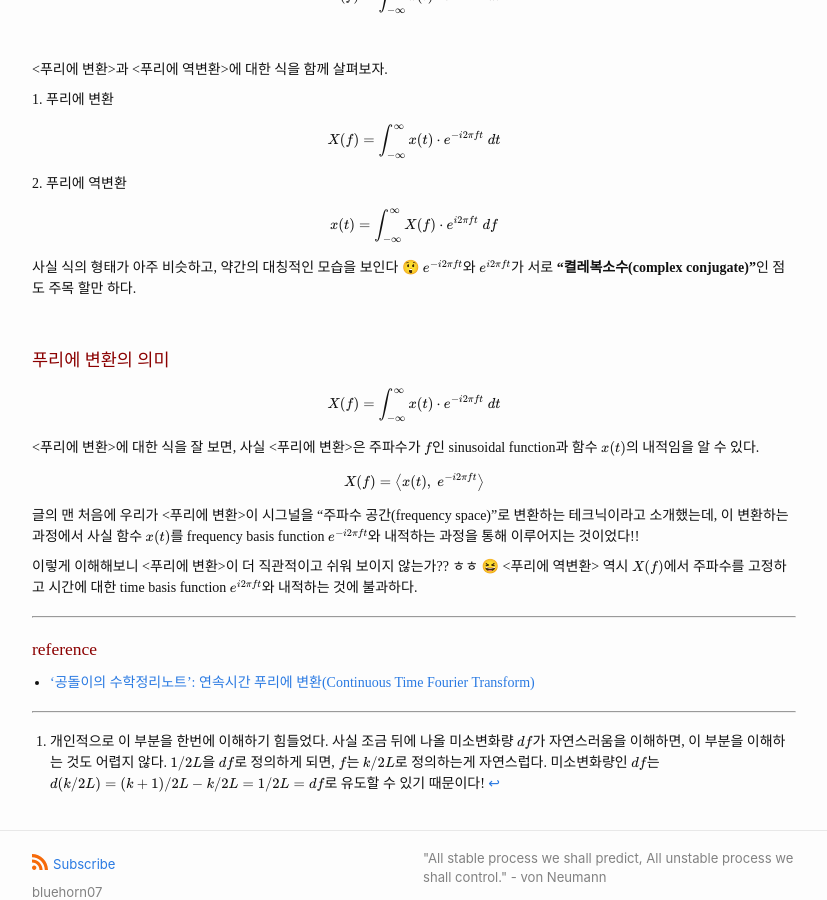
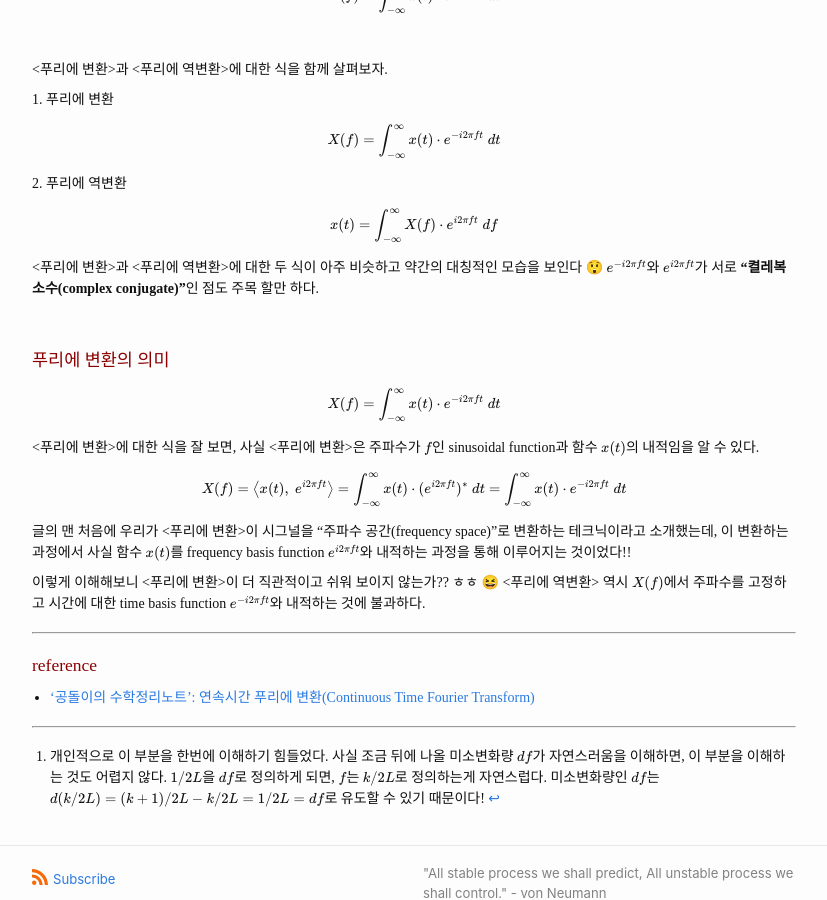
Before and after one commit to BlueHorn07/computer_science, a Jekyll site: the page built from _posts/data-mining/2021-06-09-fourier-transform.md, in a window 1280 px wide and 900 px high, scrolled down 2131 px. Shown: the whole window, without its empty margins (226-1053 px from the left). Built offline with Jekyll 4.4.1, drawn with Linux system fonts in a browser that asks for light colours; nearby versions of some CDN libraries; some web fonts are replaced.

Commit message:
fix typo

```diff
--- a/_posts/data-mining/2021-06-09-fourier-transform.md
+++ b/_posts/data-mining/2021-06-09-fourier-transform.md
@@ -132,7 +132,7 @@ $$
 x(t) = \int_{-\infty}^{\infty} X(f) \cdot e^{i2\pi f t} \; df
 $$
 
-사실 식의 형태가 아주 비슷하고, 약간의 대칭적인 모습을 보인다 😲 $e^{-i2\pi f t}$와 $e^{i2\pi f t}$가 서로 **"켤레복소수(complex conjugate)"**인 점도 주목 할만 하다.
+\<푸리에 변환\>과 \<푸리에 역변환\>에 대한 두 식이 아주 비슷하고 약간의 대칭적인 모습을 보인다 😲 $e^{-i2\pi f t}$와 $e^{i2\pi f t}$가 서로 **"켤레복소수(complex conjugate)"**인 점도 주목 할만 하다.
 
 <br/>
 
@@ -145,12 +145,12 @@ $$
 \<푸리에 변환\>에 대한 식을 잘 보면, 사실 \<푸리에 변환\>은 주파수가 $f$인 sinusoidal function과 함수 $x(t)$의 내적임을 알 수 있다.
 
 $$
-X(f) = \left< x(t), \; e^{-i2\pi f t}\right>
+X(f) = \left< x(t), \; e^{i2\pi f t}\right> = \int_{-\infty}^{\infty} x(t) \cdot (e^{i2\pi f t})^{*} \; dt = \int_{-\infty}^{\infty} x(t) \cdot e^{-i2\pi f t} \; dt
 $$
 
-글의 맨 처음에 우리가 \<푸리에 변환\>이 시그널을 "주파수 공간(frequency space)"로 변환하는 테크닉이라고 소개했는데, 이 변환하는 과정에서 사실 함수 $x(t)$를 frequency basis function $e^{-i2\pi ft}$와 내적하는 과정을 통해 이루어지는 것이었다!!
+글의 맨 처음에 우리가 \<푸리에 변환\>이 시그널을 "주파수 공간(frequency space)"로 변환하는 테크닉이라고 소개했는데, 이 변환하는 과정에서 사실 함수 $x(t)$를 frequency basis function $e^{i2\pi ft}$와 내적하는 과정을 통해 이루어지는 것이었다!!
 
-이렇게 이해해보니 \<푸리에 변환\>이 더 직관적이고 쉬워 보이지 않는가?? ㅎㅎ 😆 \<푸리에 역변환\> 역시 $X(f)$에서 주파수를 고정하고 시간에 대한 time basis function $e^{i2\pi ft}$와 내적하는 것에 불과하다.
+이렇게 이해해보니 \<푸리에 변환\>이 더 직관적이고 쉬워 보이지 않는가?? ㅎㅎ 😆 \<푸리에 역변환\> 역시 $X(f)$에서 주파수를 고정하고 시간에 대한 time basis function $e^{-i2\pi ft}$와 내적하는 것에 불과하다.
 
 <hr/>
 
```
